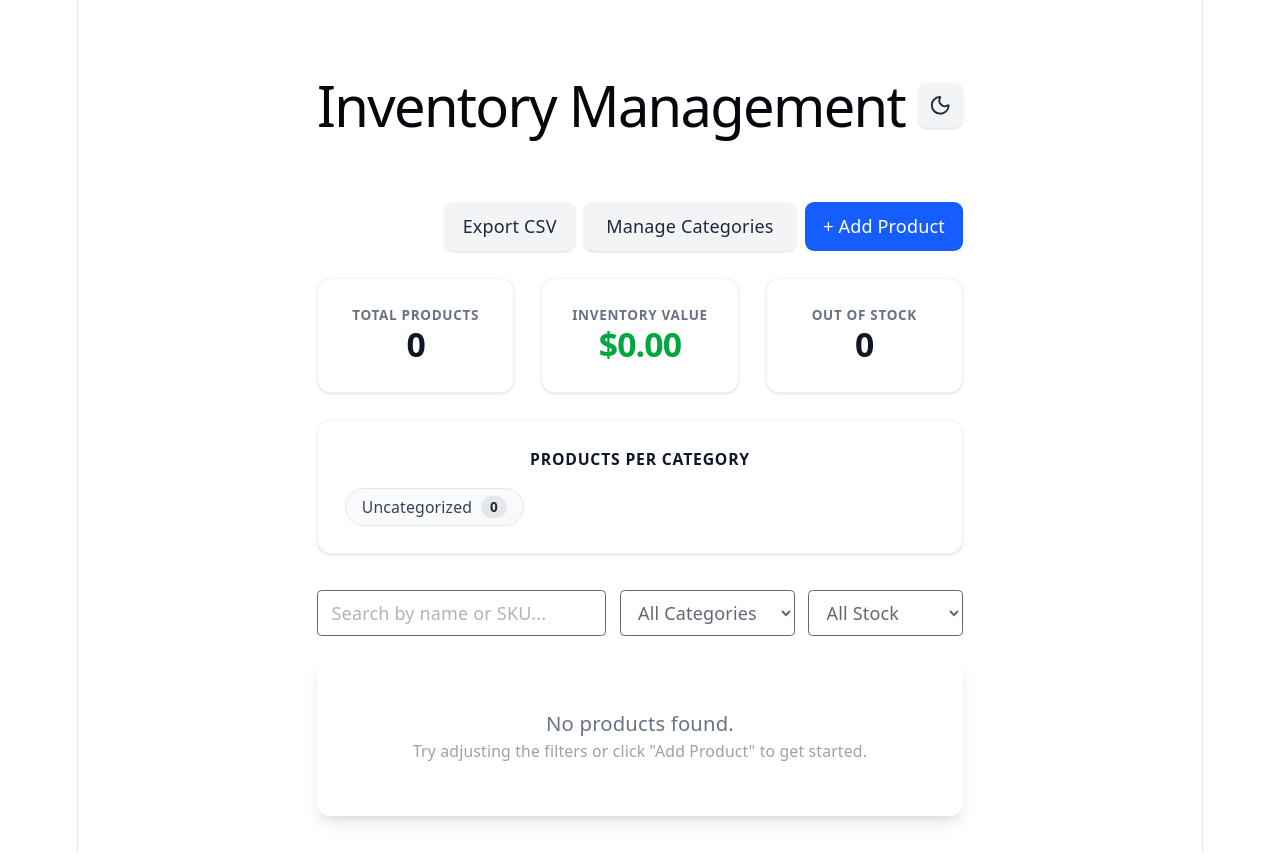
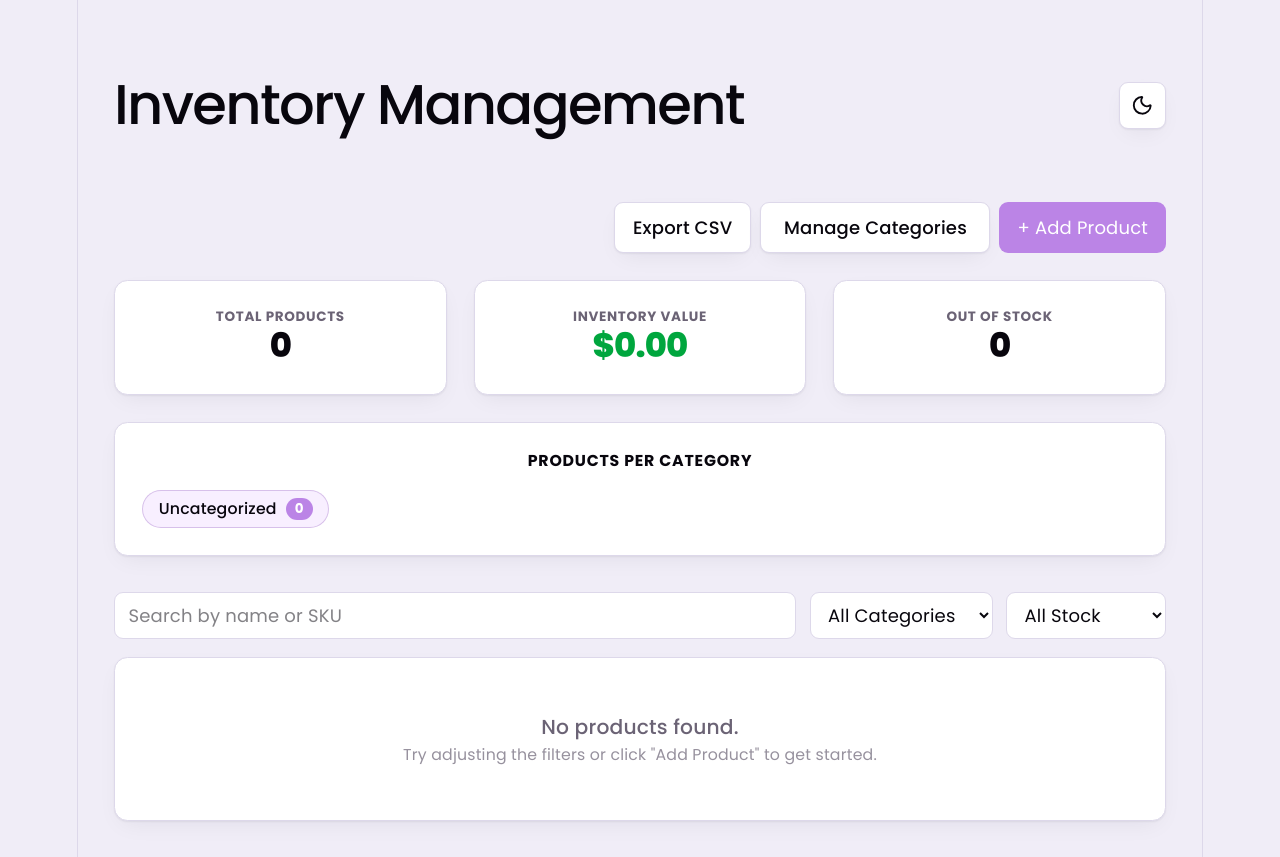
Before and after one commit to nisitha-wick/Inventory-Management, a React (Vite) app: page / in a window 1280 px wide. Built offline with nearby package versions, Linux system fonts and the light colour scheme.

Commit message:
fix: add style adjustments to light mode and add Poppins as a font

```diff
--- a/index.html
+++ b/index.html
@@ -5,6 +5,13 @@
     <link rel="icon" type="image/svg+xml" href="/favicon.svg" />
     <meta name="viewport" content="width=device-width, initial-scale=1.0" />
     <title>inventory-management</title>
+
+    <link rel="preconnect" href="https://fonts.googleapis.com" />
+    <link rel="preconnect" href="https://fonts.gstatic.com" crossorigin />
+    <link
+      href="https://fonts.googleapis.com/css2?family=Poppins:wght@400;500;600;700;800&display=swap"
+      rel="stylesheet"
+    />
   </head>
   <body>
     <div id="root"></div>
--- a/src/App.tsx
+++ b/src/App.tsx
@@ -45,22 +45,25 @@ export default function App() {
   }, [products, search, categoryFilter, stockFilter]);
 
   return (
+    <div className="min-h-screen bg-(--bg) dark:bg-gray-900 text-(--text) dark:text-gray-100 transition-colors">
       <div className="max-w-5xl mx-auto p-4 sm:p-8">
         <div className="flex items-center justify-between mb-6">
-        <h1 className="text-xl sm:text-2xl font-bold">Inventory Management</h1>
+          <h1 className="text-xl sm:text-2xl font-bold text-(--text-h) dark:text-white">
+            Inventory Management
+          </h1>
           <ThemeToggle isDark={isDark} onToggle={toggleTheme} />
         </div>
 
         <div className="flex flex-col sm:flex-row sm:justify-end gap-2 mb-6">
           <button
             onClick={() => exportProductsToCSV(filteredProducts)}
-          className="w-full sm:w-auto bg-gray-100 dark:bg-gray-700 text-gray-800 dark:text-white px-4 py-2.5 rounded-lg font-medium hover:bg-gray-200 dark:hover:bg-gray-600 transition-colors shadow-sm text-sm sm:text-base whitespace-nowrap"
+            className="w-full sm:w-auto bg-(--surface) dark:bg-gray-700 text-(--text-h) dark:text-white border border-(--border) dark:border-transparent px-4 py-2.5 rounded-lg font-medium hover:bg-(--bg) dark:hover:bg-gray-600 transition-colors shadow-(--shadow) dark:shadow-sm text-sm sm:text-base whitespace-nowrap"
           >
             Export CSV
           </button>
           <button
             onClick={() => setShowCategories(true)}
-          className="w-full sm:w-auto bg-gray-100 dark:bg-gray-700 text-gray-800 dark:text-white px-4 sm:px-5 py-2.5 rounded-lg font-medium hover:bg-gray-200 dark:hover:bg-gray-600 transition-colors shadow-sm text-sm sm:text-base whitespace-nowrap"
+            className="w-full sm:w-auto bg-(--surface) dark:bg-gray-700 text-(--text-h) dark:text-white border border-(--border) dark:border-transparent px-4 sm:px-5 py-2.5 rounded-lg font-medium hover:bg-(--bg) dark:hover:bg-gray-600 transition-colors shadow-(--shadow) dark:shadow-sm text-sm sm:text-base whitespace-nowrap"
           >
             Manage Categories
           </button>
@@ -69,7 +72,7 @@ export default function App() {
               setEditingProduct(undefined);
               setShowForm(true);
             }}
-          className="w-full sm:w-auto bg-blue-600 text-white px-4 py-2.5 rounded-lg hover:bg-blue-700 text-sm sm:text-base whitespace-nowrap"
+            className="w-full sm:w-auto bg-(--accent) text-white px-4 py-2.5 rounded-lg hover:opacity-90 transition-opacity text-sm sm:text-base whitespace-nowrap"
           >
             + Add Product
           </button>
@@ -129,7 +132,7 @@ export default function App() {
             <div className="w-full max-w-lg max-h-[90vh] overflow-y-auto relative">
               <button
                 onClick={() => setShowCategories(false)}
-              className="absolute top-4 right-4 z-10 text-gray-400 hover:text-gray-600 dark:hover:text-gray-200 transition-colors bg-gray-100 dark:bg-gray-700 rounded-full p-1.5 shadow-sm"
+                className="absolute top-4 right-4 z-10 text-(--text) hover:text-(--text-h) dark:hover:text-gray-200 transition-colors bg-(--bg) dark:bg-gray-700 rounded-full p-1.5 shadow-sm"
                 aria-label="Close"
               >
                 <X className="w-5 h-5" />
@@ -139,5 +142,6 @@ export default function App() {
           </div>
         )}
       </div>
+    </div>
   );
 }
--- a/src/components/Dashboard.tsx
+++ b/src/components/Dashboard.tsx
@@ -19,7 +19,7 @@ export default function Dashboard({ products, categories }: DashboardProps) {
     {
       label: "Total Products",
       value: totalProducts,
-      valueColor: "text-gray-900 dark:text-white",
+      valueColor: "text-(--text-h) dark:text-white",
     },
     {
       label: "Inventory Value",
@@ -32,7 +32,7 @@ export default function Dashboard({ products, categories }: DashboardProps) {
       valueColor:
         outOfStock > 0
           ? "text-red-600 dark:text-red-400"
-          : "text-gray-900 dark:text-white",
+          : "text-(--text-h) dark:text-white",
     },
   ];
 
@@ -42,9 +42,9 @@ export default function Dashboard({ products, categories }: DashboardProps) {
         {stats.map((s) => (
           <div
             key={s.label}
-            className="bg-white dark:bg-gray-800 rounded-xl shadow-sm border border-gray-100 dark:border-gray-700 p-4 sm:p-6 flex flex-col justify-center"
+            className="bg-(--surface) dark:bg-gray-800 rounded-xl shadow-(--shadow) dark:shadow-sm border border-(--border) dark:border-gray-700 p-4 sm:p-6 flex flex-col justify-center"
           >
-            <p className="text-xs font-bold text-gray-500 dark:text-gray-400 uppercase tracking-wider mb-1.5 sm:mb-2">
+            <p className="text-xs font-bold text-(--text) dark:text-gray-400 uppercase tracking-wider mb-1.5 sm:mb-2">
               {s.label}
             </p>
             <p
@@ -56,8 +56,8 @@ export default function Dashboard({ products, categories }: DashboardProps) {
         ))}
       </div>
 
-      <div className="bg-white dark:bg-gray-800 rounded-xl shadow-sm border border-gray-100 dark:border-gray-700 p-4 sm:p-6">
-        <h3 className="text-sm font-bold text-gray-900 dark:text-white uppercase tracking-wider mb-3 sm:mb-4">
+      <div className="bg-(--surface) dark:bg-gray-800 rounded-xl shadow-(--shadow) dark:shadow-sm border border-(--border) dark:border-gray-700 p-4 sm:p-6">
+        <h3 className="text-sm font-bold text-(--text-h) dark:text-white uppercase tracking-wider mb-3 sm:mb-4">
           Products per Category
         </h3>
         {countByCategory.length > 0 ? (
@@ -65,19 +65,19 @@ export default function Dashboard({ products, categories }: DashboardProps) {
             {countByCategory.map((c) => (
               <div
                 key={c.name}
-                className="inline-flex items-center gap-2 px-3 sm:px-3.5 py-1.5 bg-gray-50 dark:bg-gray-700/50 border border-gray-200 dark:border-gray-600 rounded-full transition-colors"
+                className="inline-flex items-center gap-2 px-3 sm:px-3.5 py-1.5 bg-(--accent-bg) dark:bg-gray-700/50 border border-(--accent-border) dark:border-gray-600 rounded-full transition-colors"
               >
-                <span className="text-sm font-medium text-gray-700 dark:text-gray-200">
+                <span className="text-sm font-medium text-(--text-h) dark:text-gray-200">
                   {c.name}
                 </span>
-                <span className="flex items-center justify-center bg-gray-200 dark:bg-gray-600 text-gray-800 dark:text-gray-100 text-xs font-bold px-2 py-0.5 rounded-full">
+                <span className="flex items-center justify-center bg-(--accent) text-white dark:bg-gray-600 dark:text-gray-100 text-xs font-bold px-2 py-0.5 rounded-full">
                   {c.count}
                 </span>
               </div>
             ))}
           </div>
         ) : (
-          <p className="text-sm text-gray-500 dark:text-gray-400">
+          <p className="text-sm text-(--text) dark:text-gray-400">
             No categories available.
           </p>
         )}
--- a/src/components/ProductTable.tsx
+++ b/src/components/ProductTable.tsx
@@ -15,11 +15,11 @@ export default function ProductTable({
 }: ProductTableProps) {
   if (!products || products.length === 0) {
     return (
-      <div className="w-full bg-white dark:bg-gray-800 rounded-xl shadow-lg border-gray-100 dark:border-gray-700 p-8 sm:p-12 text-center">
-        <p className="text-gray-500 dark:text-gray-400 font-medium text-base sm:text-lg">
+      <div className="w-full bg-(--surface) dark:bg-gray-800 rounded-xl shadow-(--shadow) dark:shadow-lg border border-(--border) dark:border-gray-700 p-8 sm:p-12 text-center">
+        <p className="text-(--text) dark:text-gray-400 font-medium text-base sm:text-lg">
           No products found.
         </p>
-        <p className="text-sm text-gray-400 dark:text-gray-500 mt-2">
+        <p className="text-sm text-(--text) opacity-70 dark:text-gray-500 mt-2">
           Try adjusting the filters or click "Add Product" to get started.
         </p>
       </div>
@@ -27,10 +27,10 @@ export default function ProductTable({
   }
 
   return (
-    <div className="w-full bg-white dark:bg-gray-800 rounded-xl shadow-lg border border-gray-100 dark:border-gray-700 overflow-hidden">
+    <div className="w-full bg-(--surface) dark:bg-gray-800 rounded-xl shadow-(--shadow) dark:shadow-lg border border-(--border) dark:border-gray-700 overflow-hidden">
       <div className="hidden sm:block overflow-x-auto">
         <table className="w-full text-sm text-left whitespace-nowrap">
-          <thead className="text-xs text-gray-500 dark:text-gray-400 uppercase tracking-wider bg-gray-50 dark:bg-gray-900/50 border-b border-gray-100 dark:border-gray-700">
+          <thead className="text-xs text-(--text) dark:text-gray-400 uppercase tracking-wider bg-(--bg) dark:bg-gray-900/50 border-b border-(--border) dark:border-gray-700">
             <tr>
               <th className="px-6 py-4 font-semibold">Name</th>
               <th className="px-6 py-4 font-semibold text-center">SKU</th>
@@ -41,27 +41,27 @@ export default function ProductTable({
               <th className="px-6 py-4 font-semibold text-center">Actions</th>
             </tr>
           </thead>
-          <tbody className="divide-y divide-gray-100 dark:divide-gray-700">
+          <tbody className="divide-y divide-(--border) dark:divide-gray-700">
             {products.map((p) => (
               <tr
                 key={p.id}
-                className="hover:bg-gray-50/80 dark:hover:bg-gray-700/50 transition-colors duration-200"
+                className="hover:bg-(--bg) dark:hover:bg-gray-700/50 transition-colors duration-200"
               >
-                <td className="px-6 py-4 font-medium text-gray-900 dark:text-white">
+                <td className="px-6 py-4 font-medium text-(--text-h) dark:text-white">
                   {p.name}
                 </td>
-                <td className="px-6 py-4 text-gray-500 dark:text-gray-400 font-mono text-xs">
+                <td className="px-6 py-4 text-(--text) dark:text-gray-400 font-mono text-xs">
                   {p.sku}
                 </td>
                 <td className="px-6 py-4">
-                  <span className="inline-flex items-center px-2.5 py-1 rounded-md bg-gray-100 dark:bg-gray-700 text-gray-700 dark:text-gray-300 text-xs font-medium">
+                  <span className="inline-flex items-center px-2.5 py-1 rounded-md bg-(--code-bg) dark:bg-gray-700 text-(--text) dark:text-gray-300 text-xs font-medium">
                     {p.category}
                   </span>
                 </td>
-                <td className="px-6 py-4 text-gray-700 dark:text-gray-300 font-medium">
+                <td className="px-6 py-4 text-(--text-h) dark:text-gray-300 font-medium">
                   ${p.price.toFixed(2)}
                 </td>
-                <td className="px-6 py-4 text-gray-700 dark:text-gray-300">
+                <td className="px-6 py-4 text-(--text-h) dark:text-gray-300">
                   {p.stock}
                 </td>
                 <td className="px-6 py-4">
@@ -79,7 +79,7 @@ export default function ProductTable({
                   <div className="flex items-center justify-end gap-1.5">
                     <button
                       onClick={() => onAdjustStock(p)}
-                      className="px-3 py-1.5 rounded-md text-xs font-medium text-blue-600 hover:bg-blue-50 dark:text-blue-400 dark:hover:bg-blue-900/30 transition-colors"
+                      className="px-3 py-1.5 rounded-md text-xs font-medium text-(--accent) hover:bg-(--accent-bg) dark:text-blue-400 dark:hover:bg-blue-900/30 transition-colors"
                     >
                       Stock
                     </button>
@@ -103,11 +103,11 @@ export default function ProductTable({
         </table>
       </div>
 
-      <div className="sm:hidden divide-y divide-gray-100 dark:divide-gray-700">
+      <div className="sm:hidden divide-y divide-(--border) dark:divide-gray-700">
         {products.map((p) => (
           <div key={p.id} className="p-4">
             <div className="flex justify-between items-start gap-2 mb-1.5">
-              <p className="font-medium text-gray-900 dark:text-white">
+              <p className="font-medium text-(--text-h) dark:text-white">
                 {p.name}
               </p>
               <span
@@ -122,15 +122,15 @@ export default function ProductTable({
             </div>
 
             <div className="flex items-center gap-2 mb-3">
-              <span className="text-xs font-mono text-gray-500 dark:text-gray-400">
+              <span className="text-xs font-mono text-(--text) dark:text-gray-400">
                 {p.sku}
               </span>
-              <span className="inline-flex items-center px-2.5 py-1 rounded-md bg-gray-100 dark:bg-gray-700 text-gray-700 dark:text-gray-300 text-xs font-medium">
+              <span className="inline-flex items-center px-2.5 py-1 rounded-md bg-(--code-bg) dark:bg-gray-700 text-(--text) dark:text-gray-300 text-xs font-medium">
                 {p.category}
               </span>
             </div>
 
-            <div className="flex justify-between text-sm text-gray-700 dark:text-gray-300 mb-3">
+            <div className="flex justify-between text-sm text-(--text-h) dark:text-gray-300 mb-3">
               <span className="font-medium">${p.price.toFixed(2)}</span>
               <span>Stock: {p.stock}</span>
             </div>
@@ -138,7 +138,7 @@ export default function ProductTable({
             <div className="flex items-center gap-1.5">
               <button
                 onClick={() => onAdjustStock(p)}
-                className="flex-1 px-3 py-2 rounded-md text-xs font-medium text-blue-600 bg-blue-50 dark:text-blue-400 dark:bg-blue-900/30 transition-colors"
+                className="flex-1 px-3 py-2 rounded-md text-xs font-medium text-(--accent) bg-(--accent-bg) dark:text-blue-400 dark:bg-blue-900/30 transition-colors"
               >
                 Stock
               </button>
--- a/src/components/SearchFilterBar.tsx
+++ b/src/components/SearchFilterBar.tsx
@@ -21,18 +21,21 @@ export default function SearchFilterBar({
   onStockFilterChange,
   categories,
 }: SearchFilterBarProps) {
+  const fieldStyles =
+    "bg-(--surface) dark:bg-gray-900 border border-(--border) dark:border-gray-600 rounded-lg px-3 py-2 text-(--text-h) dark:text-gray-100 focus:ring-2 focus:ring-(--accent) focus:border-(--accent) transition-colors duration-200 outline-none";
+
   return (
     <div className="flex flex-col sm:flex-row gap-3 mb-4">
       <input
         value={search}
         onChange={(e) => onSearchChange(e.target.value)}
-        placeholder="Search by name or SKU..."
-        className="flex-1 border rounded px-3 py-2"
+        placeholder="Search by name or SKU"
+        className={`flex-1 ${fieldStyles}`}
       />
       <select
         value={category}
         onChange={(e) => onCategoryChange(e.target.value)}
-        className="border rounded px-3 py-2"
+        className={fieldStyles}
       >
         <option value="">All Categories</option>
         {categories.map((c) => (
@@ -44,7 +47,7 @@ export default function SearchFilterBar({
       <select
         value={stockFilter}
         onChange={(e) => onStockFilterChange(e.target.value as StockFilter)}
-        className="border rounded px-3 py-2"
+        className={fieldStyles}
       >
         <option value="all">All Stock</option>
         <option value="in-stock">In Stock</option>
--- a/src/components/ThemeToggle.tsx
+++ b/src/components/ThemeToggle.tsx
@@ -10,7 +10,7 @@ export default function ThemeToggle({ isDark, onToggle }: ThemeToggleProps) {
     <button
       onClick={onToggle}
       aria-label="Toggle dark mode"
-      className="p-2.5 rounded-lg bg-gray-100 dark:bg-gray-700 text-gray-800 dark:text-white hover:bg-gray-200 dark:hover:bg-gray-600 transition-colors shadow-sm"
+      className="p-2.5 rounded-lg bg-(--surface) dark:bg-gray-700 text-(--text-h) dark:text-white border border-(--border) dark:border-transparent hover:bg-(--bg) dark:hover:bg-gray-600 transition-colors shadow-(--shadow) dark:shadow-sm"
     >
       {isDark ? <Sun className="w-5 h-5" /> : <Moon className="w-5 h-5" />}
     </button>
--- a/src/index.css
+++ b/src/index.css
@@ -5,18 +5,19 @@
 :root {
   --text: #6b6375;
   --text-h: #08060d;
-  --bg: #fff;
-  --border: #e5e4e7;
-  --code-bg: #f4f3ec;
-  --accent: #aa3bff;
-  --accent-bg: rgba(170, 59, 255, 0.1);
-  --accent-border: rgba(170, 59, 255, 0.5);
+  --bg: #f0edf7;
+  --surface: #ffffff;
+  --border: #ddd8ea;
+  --code-bg: #ebe7f5;
+  --accent: #bb84e6;
+  --accent-bg: rgba(170, 59, 255, 0.08);
+  --accent-border: rgba(156, 103, 196, 0.35);
   --social-bg: rgba(244, 243, 236, 0.5);
   --shadow:
-    rgba(0, 0, 0, 0.1) 0 10px 15px -3px, rgba(0, 0, 0, 0.05) 0 4px 6px -2px;
-
-  --sans: system-ui, 'Segoe UI', Roboto, sans-serif;
-  --heading: system-ui, 'Segoe UI', Roboto, sans-serif;
+    rgba(23, 10, 40, 0.06) 0 1px 2px 0,
+    rgba(23, 10, 40, 0.08) 0 8px 24px -8px;
+  --sans: "Poppins", system-ui, "Segoe UI", Roboto, sans-serif;
+  --heading: "Poppins", system-ui, "Segoe UI", Roboto, sans-serif;
   --mono: ui-monospace, Consolas, monospace;
 
   font: 18px/145% var(--sans);
```
Also changed, not shown: src/components/CategoryManager.tsx (+5 -5 lines), src/components/ProductForm.tsx (+10 -10 lines), src/components/StockAdjustModal.tsx (+13 -13 lines). Lines whose indentation alone changed are shown as unchanged.
